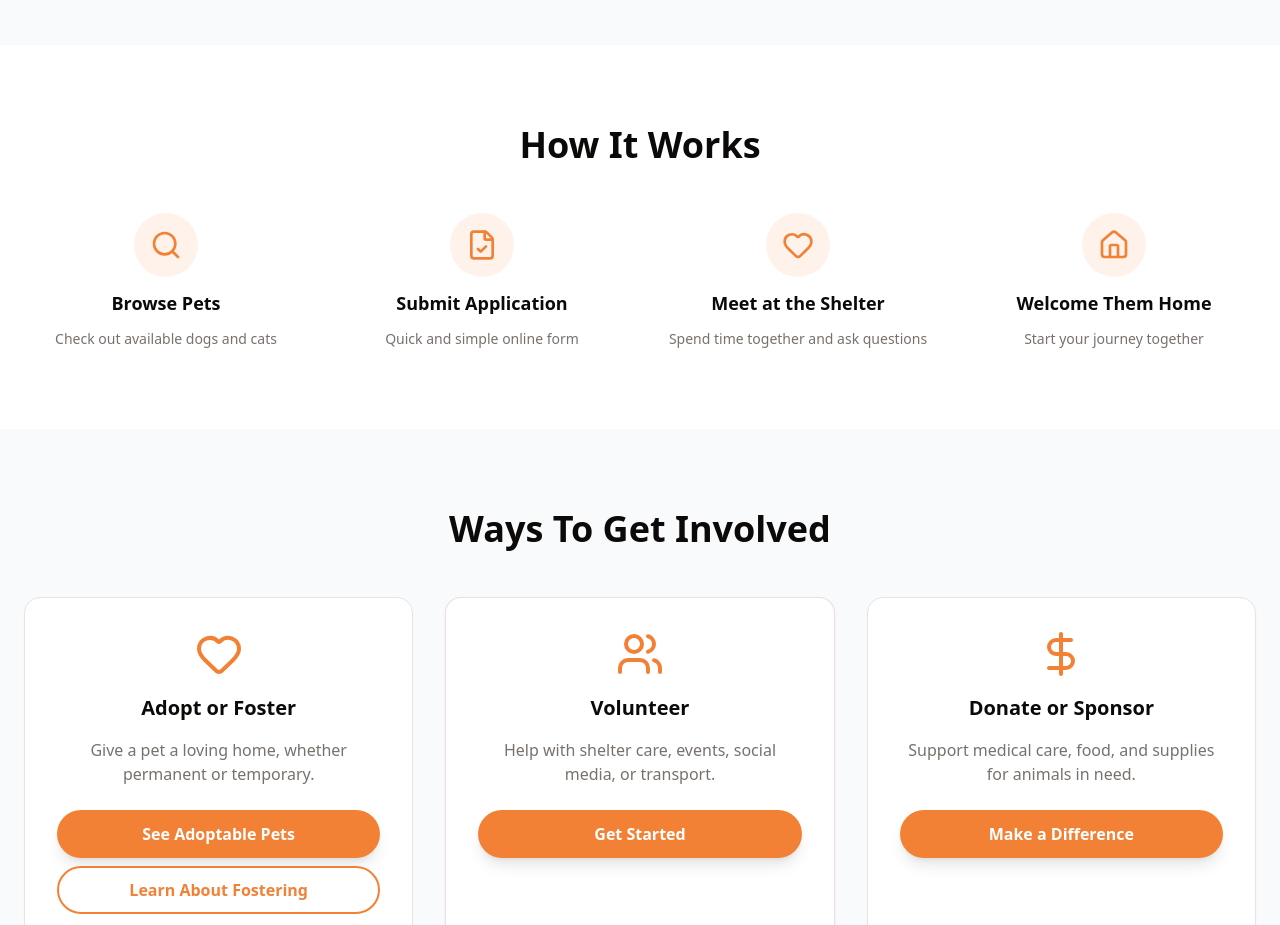
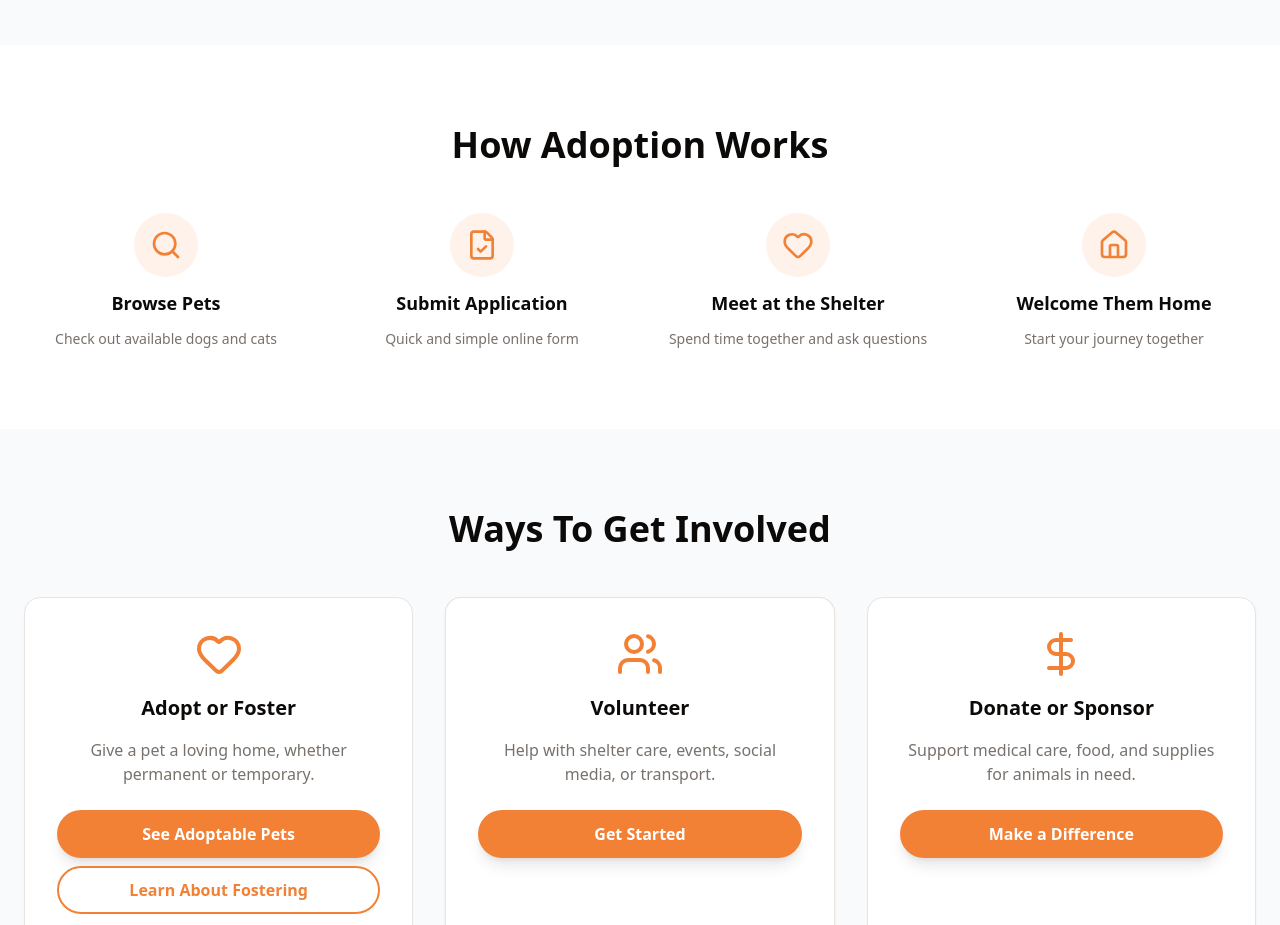
Before and after one commit to 7nqwsvhv99-hash/safe-haven-site, a Next.js app: page / in a window 1280 px wide. Shown: the part 1000-1925 px from the top of the page. Built offline with nearby package versions, Linux system fonts and the light colour scheme; no server answers.

Commit message:
Standardize public hero headings and clarify adoption process

```diff
--- a/src/app/page.tsx
+++ b/src/app/page.tsx
@@ -59,11 +59,11 @@ export default function HomePage() {
         </div>
       </section>
 
-      {/* How It Works */}
+      {/* How Adoption Works */}
       <section className="section-padding bg-white">
         <div className="container-custom">
           <h2 className="text-3xl md:text-4xl font-bold text-center mb-12">
-            How It Works
+            How Adoption Works
           </h2>
           <div className="grid grid-cols-1 md:grid-cols-4 gap-6 md:gap-8">
             <div className="flex flex-col items-center text-center space-y-3">
```
